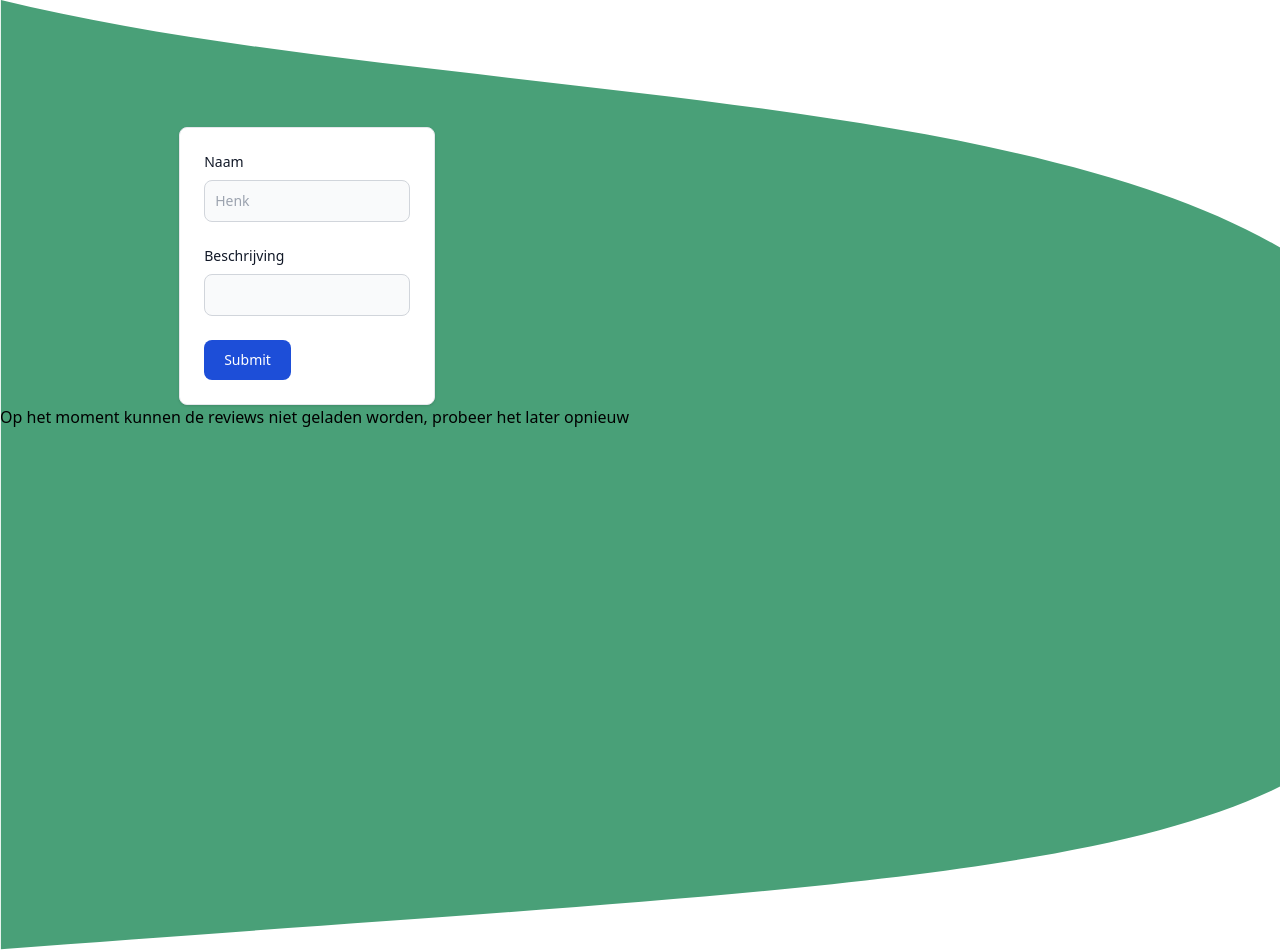
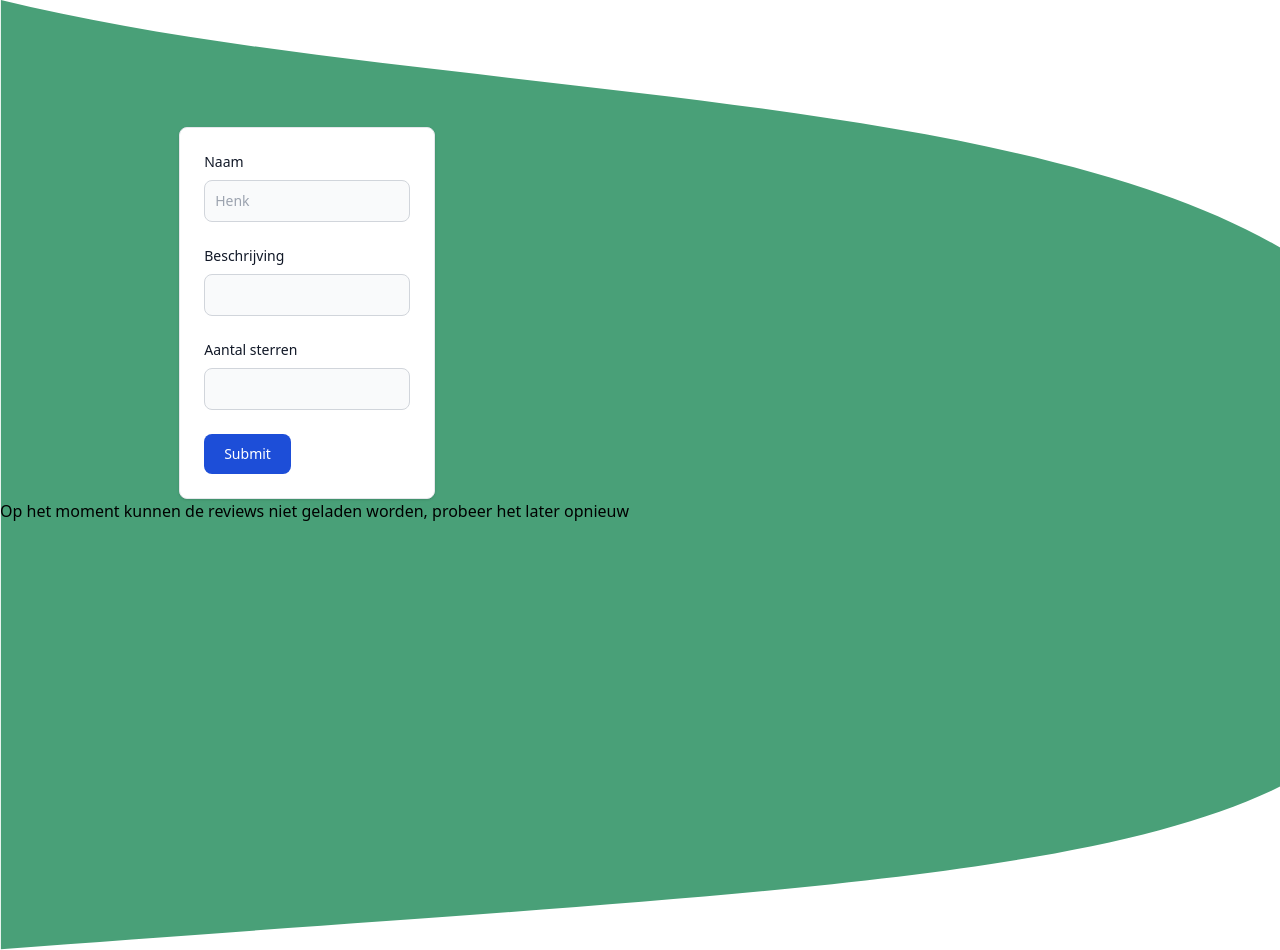
Before and after one commit to Martijn-Kalkman/CLE3, a PHP site: page /review.php in a window 1280 px wide; the page is wider, and only the part inside the window is pictured. Shown: the part 61-1011 px from the top of that part. Run offline with PHP 8.4, Linux system fonts and the light colour scheme; some libraries are stand-ins or nearby versions.

Commit message:
sharon's webservice

```diff
--- a/review.php
+++ b/review.php
@@ -42,6 +42,10 @@
             <label for="description" class="block mb-2 text-sm font-medium text-gray-900 dark:text-white">Beschrijving</label>
             <input type="text" id="description" class="bg-gray-50 border border-gray-300 text-gray-900 text-sm rounded-lg focus:ring-blue-500 focus:border-blue-500 block w-full p-2.5 dark:bg-gray-700 dark:border-gray-600 dark:placeholder-gray-400 dark:text-white dark:focus:ring-blue-500 dark:focus:border-blue-500" required>
         </div>
+        <div class="mb-6">
+            <label for="rating" class="block mb-2 text-sm font-medium text-gray-900 dark:text-white">Aantal sterren</label>
+            <input type="text" id="rating" class="bg-gray-50 border border-gray-300 text-gray-900 text-sm rounded-lg focus:ring-blue-500 focus:border-blue-500 block w-full p-2.5 dark:bg-gray-700 dark:border-gray-600 dark:placeholder-gray-400 dark:text-white dark:focus:ring-blue-500 dark:focus:border-blue-500" required>
+        </div>
         <button type="submit" class="text-white bg-blue-700 hover:bg-blue-800 focus:ring-4 focus:outline-none focus:ring-blue-300 font-medium rounded-lg text-sm w-full sm:w-auto px-5 py-2.5 text-center dark:bg-blue-600 dark:hover:bg-blue-700 dark:focus:ring-blue-800">Submit</button>
     </form>
     </div>
```
